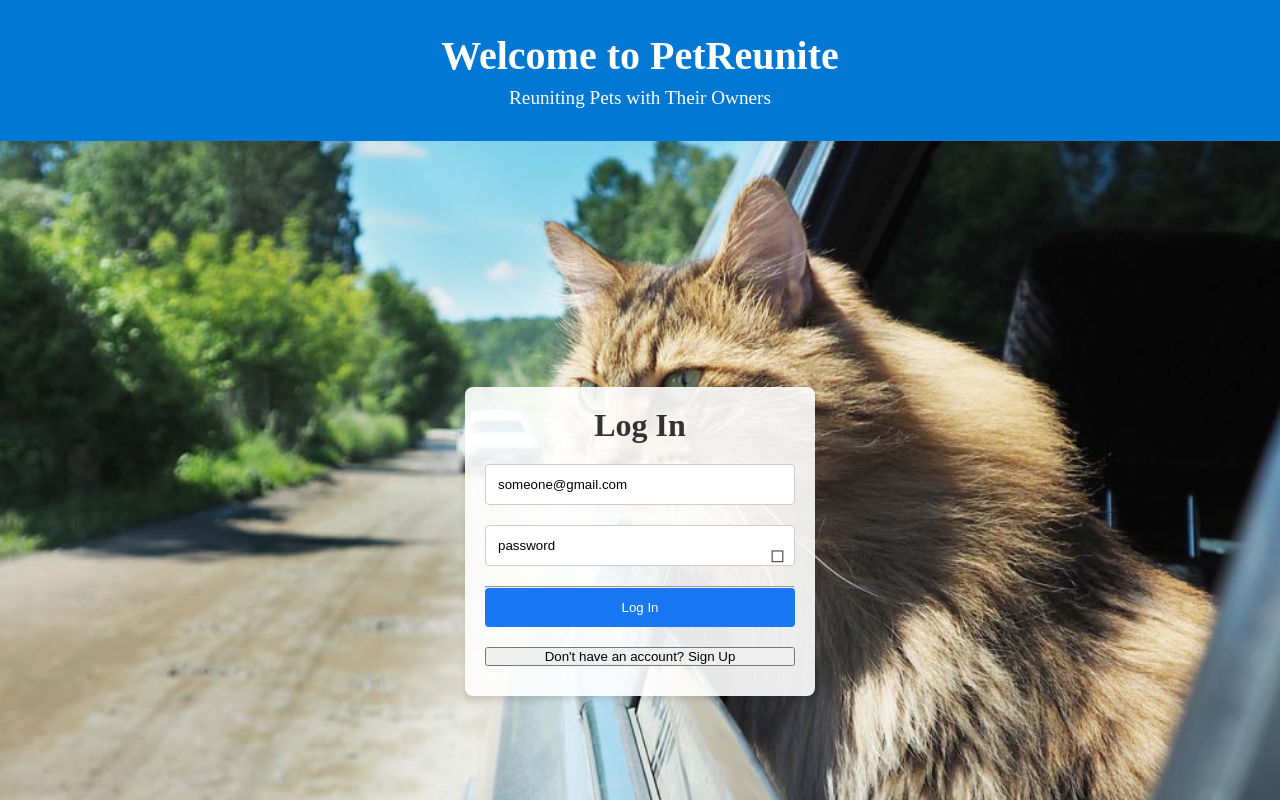
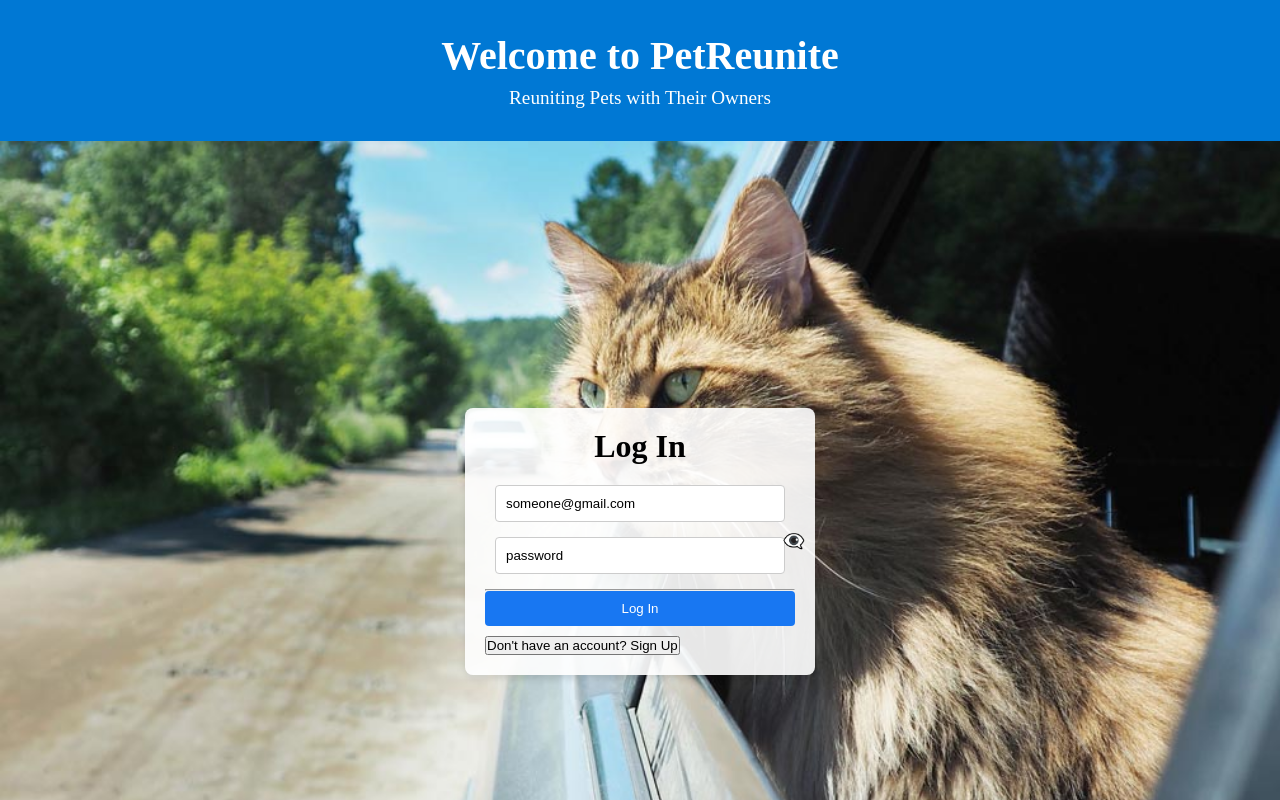
Before and after one commit to Abou2022/petreunite-frontend, a React (Create React App) app: page /login in a window 1280 px wide. Shown: the top 800 px of the page. Built offline with nearby package versions, Linux system fonts and the light colour scheme.

Commit message:
login page updated

```diff
--- a/src/components/login/LoginPage.css
+++ b/src/components/login/LoginPage.css
@@ -16,31 +16,26 @@
   text-align: center;
   box-shadow: 0px 4px 6px rgba(0, 0, 0, 0.1);
   position: relative;
-  margin: 20px; /* Added margin for better spacing */
 }
 
 .login-box h1 {
   margin-bottom: 20px;
-  color: #333; /* Changed text color */
 }
 
 .login-input {
-  width: 100%;
-  padding: 12px; /* Increased padding for better input appearance */
-  margin-bottom: 20px; /* Adjusted margin for better spacing */
+  width: calc(100% - 20px); /* Adjusted width to account for padding */
+  padding: 10px;
+  margin-bottom: 15px;
   border: 1px solid #ccc;
   border-radius: 4px;
-  box-sizing: border-box;
-}
-
-.password-input-container {
-  position: relative;
+  display: inline-block; /* Ensure inline-block display */
+  box-sizing: border-box; /* Include padding and border in the width */
 }
 
 .password-toggle {
   position: absolute;
   top: 50%;
-  right: 10px;
+  right: 10px; /* Adjusted right property */
   transform: translateY(-50%);
   border: none;
   background: none;
@@ -51,7 +46,7 @@
 
 .login-button {
   width: 100%;
-  padding: 12px;
+  padding: 10px;
   background-color: #1877f2;
   color: white;
   border: none;
@@ -65,12 +60,8 @@
 
 .login-links {
   display: flex;
-  flex-direction: column; /* Changed to column layout for better alignment */
-  margin-top: 20px; /* Adjusted margin for better spacing */
-}
-
-.login-links button {
-  margin-bottom: 10px; /* Added margin between buttons */
+  justify-content: space-between;
+  margin-top: 10px;
 }
 
 .fail {
@@ -79,5 +70,8 @@
 
 button {
   text-align: center;
-  outline: none; /* Removed outline for better appearance */
 }
+
+button:focus {
+  outline: none;
+}
--- a/src/components/login/LoginPage.js
+++ b/src/components/login/LoginPage.js
@@ -64,9 +64,10 @@ export const LoginPage = () => {
             className="password-toggle"
             onClick={() => setShowPassword(!showPassword)}
           >
-            {showPassword ? "✔" : "◻"}
+            {showPassword ? "👁️" : "👁️‍🗨️"}
           </button>
         </div>
+
         <hr />
         <button
           className="login-button"
```
